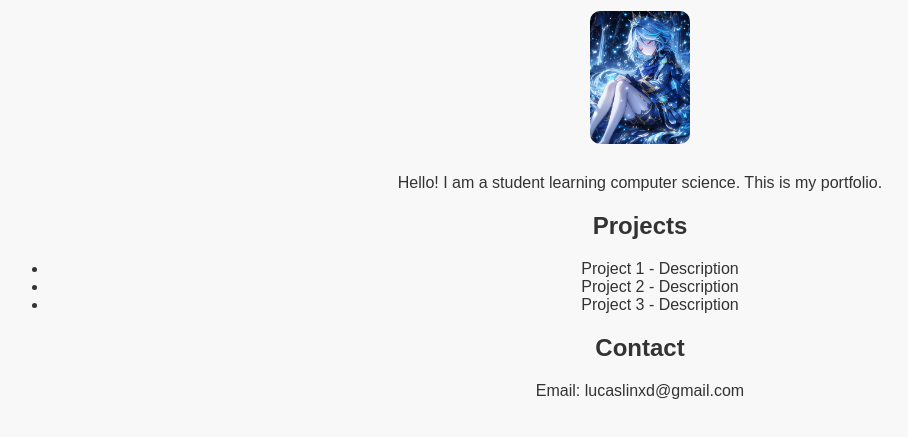
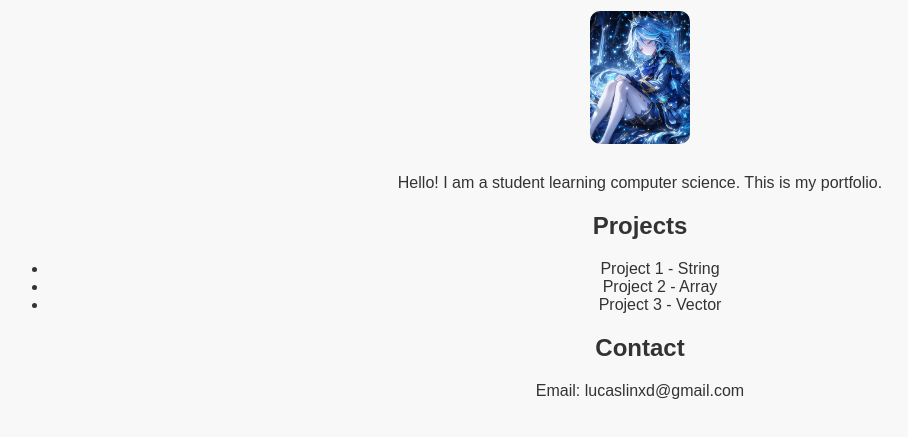
Before and after one commit to itztoast030/portfolio-Lucas, a plain HTML site: page index.html in a window 1280 px wide. Shown: the part 79-516 px from the top of the page, without its empty margins (0-908 px from the left). Drawn offline with Linux system fonts and the light colour scheme.

Commit message:
Update index.html

```diff
--- a/index.html
+++ b/index.html
@@ -12,9 +12,9 @@
 
   <h2>Projects</h2>
   <ul>
-    <li>Project 1 - Description</li>
-    <li>Project 2 - Description</li>
-    <li>Project 3 - Description</li>
+    <li>Project 1 - String</li>
+    <li>Project 2 - Array</li>
+    <li>Project 3 - Vector</li>
   </ul>
 
   <h2>Contact</h2>
```
